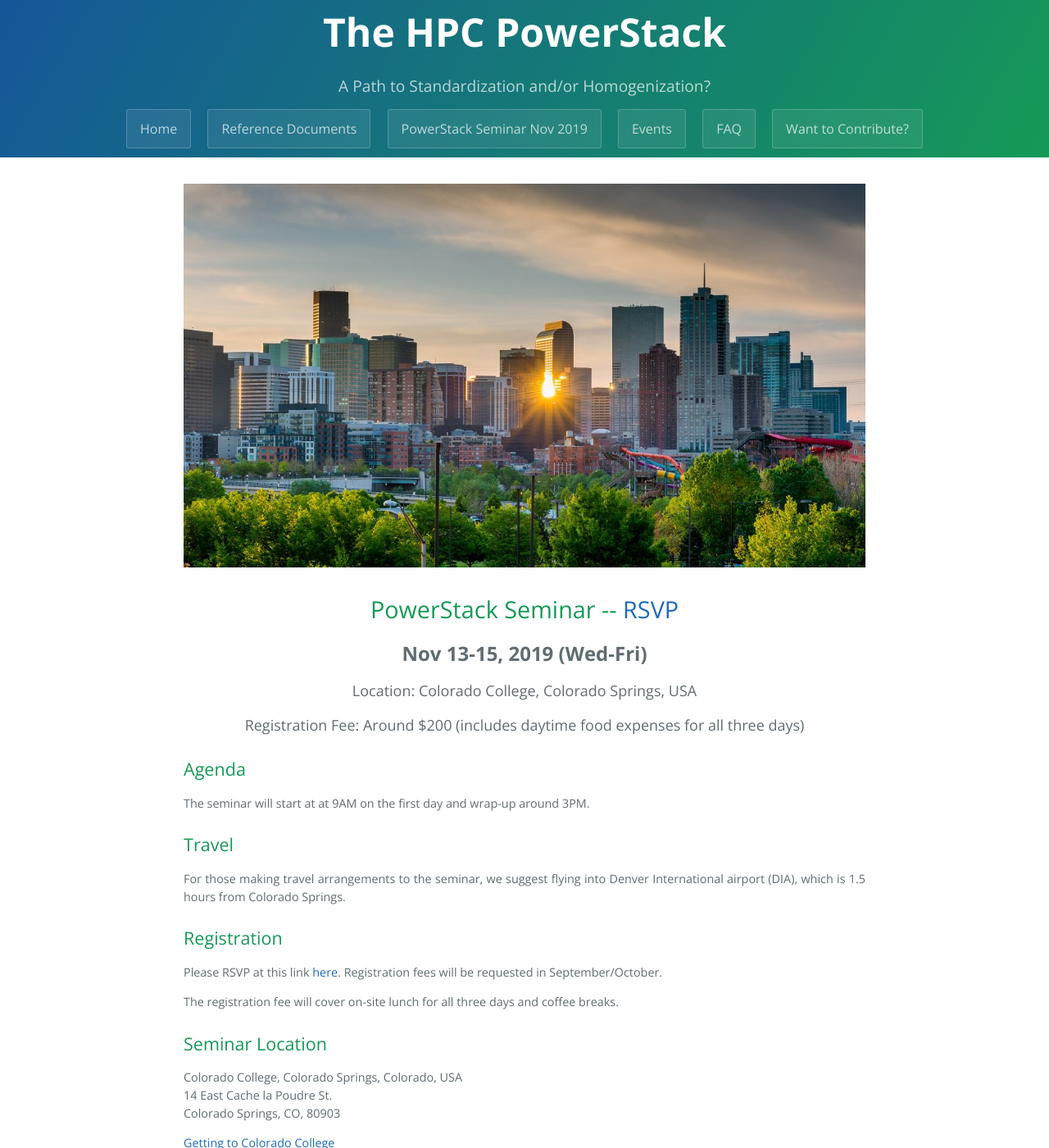
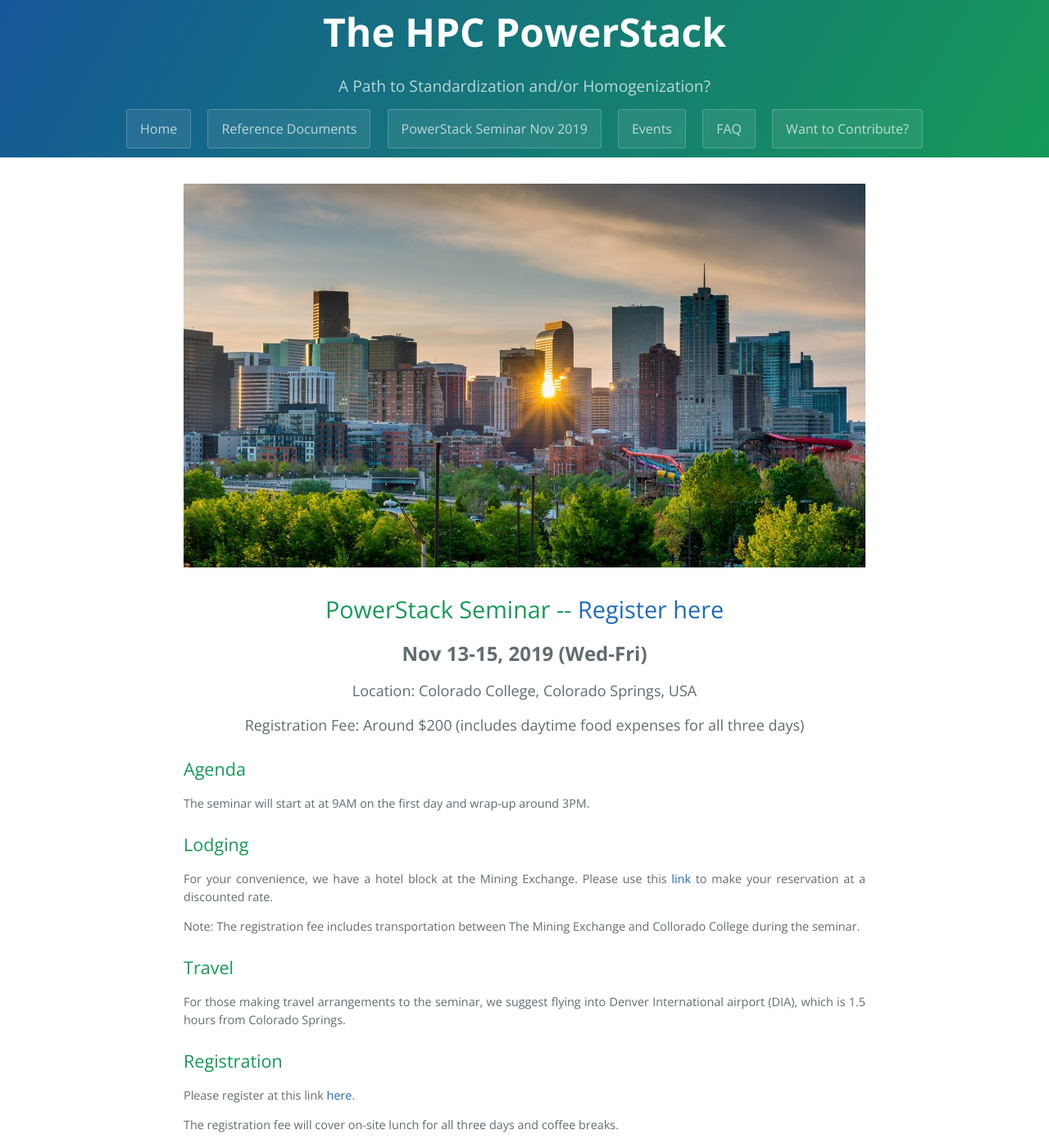
Before and after one commit to HPCPowerStack/hpcpowerstack.github.io, a Jekyll site: the page built from powerstack-nov19.md, in a window 1280 px wide and 1400 px high. Shown: the whole window at 82% size. Built offline with Jekyll 4.4.1, drawn with Linux system fonts in a browser that asks for light colours; the repository's description, which GitHub fills in, is left out.

Commit message:
add registration link and room block link to PowerStack Nov 2019 seminar page

```diff
--- a/powerstack-nov19.md
+++ b/powerstack-nov19.md
@@ -4,7 +4,7 @@ layout: default
 ![](images/denver.jpg)
 
 <h1 align="center">PowerStack Seminar -- <a
-href="https://forms.gle/jeHxthbQK1Veb47k7">RSVP</a></h1>
+href="https://coloradocollege.ungerboeck.com/prod/emc00/register.aspx?OrgCode=10&EvtID=37989&AppCode=REG&CC=119091703651">Register here</a></h1>
 <p align="center"><font size="+2"><b>Nov 13-15, 2019 (Wed-Fri)</b></font></p>
 <p align="center"><font size="+1">Location: Colorado College, Colorado Springs, USA</font></p>
 <p align="center"><font size="+1">Registration Fee: Around $200 (includes
@@ -13,14 +13,21 @@ daytime food expenses for all three days)</font></p>
 ## Agenda
 The seminar will start at at 9AM on the first day and wrap-up around 3PM.
 
+## Lodging
+For your convenience, we have a hotel block at the Mining Exchange. Please use
+this <a
+href="https://www.wyndhamhotels.com/wyndham-grand/colorado-springs-colorado/the-mining-exchange-a-wyndham-grand-hotel/rooms-rates?brand_id=GR&checkInDate=11/12/2019&checkOutDate=11/15/2019&useWRPoints=false&children=0&groupCode=11136796CO&adults=1&rooms=1&radius=25&latitude=38.8338816&longitude=-104.8213634&sessionId=1568128670">link</a> to make your reservation at a discounted rate.
+
+Note: The registration fee includes transportation between The Mining Exchange
+and Collorado College during the seminar.
+
 ## Travel
 For those making travel arrangements to the seminar, we suggest flying into
 Denver International airport (DIA), which is 1.5 hours from Colorado Springs.
 
 ## Registration
-Please RSVP at this link <a
-href="https://forms.gle/jeHxthbQK1Veb47k7">here</a>. Registration fees will be
-requested in September/October.
+Please register at this link <a
+href="https://coloradocollege.ungerboeck.com/prod/emc00/register.aspx?OrgCode=10&EvtID=37989&AppCode=REG&CC=119091703651">here</a>.
 
 The registration fee will cover on-site lunch for all three days and coffee
 breaks.
```
Also changed, not shown: events.md (+3 -1 lines).
